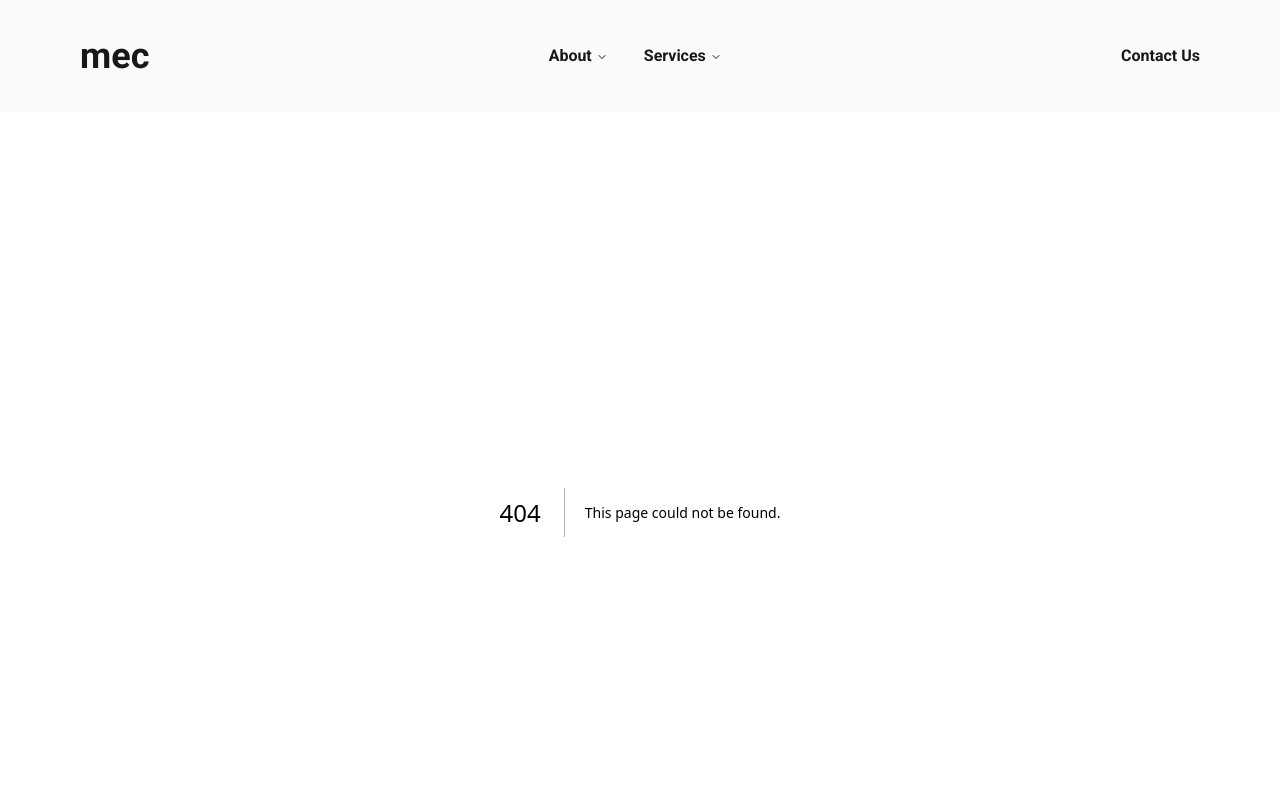
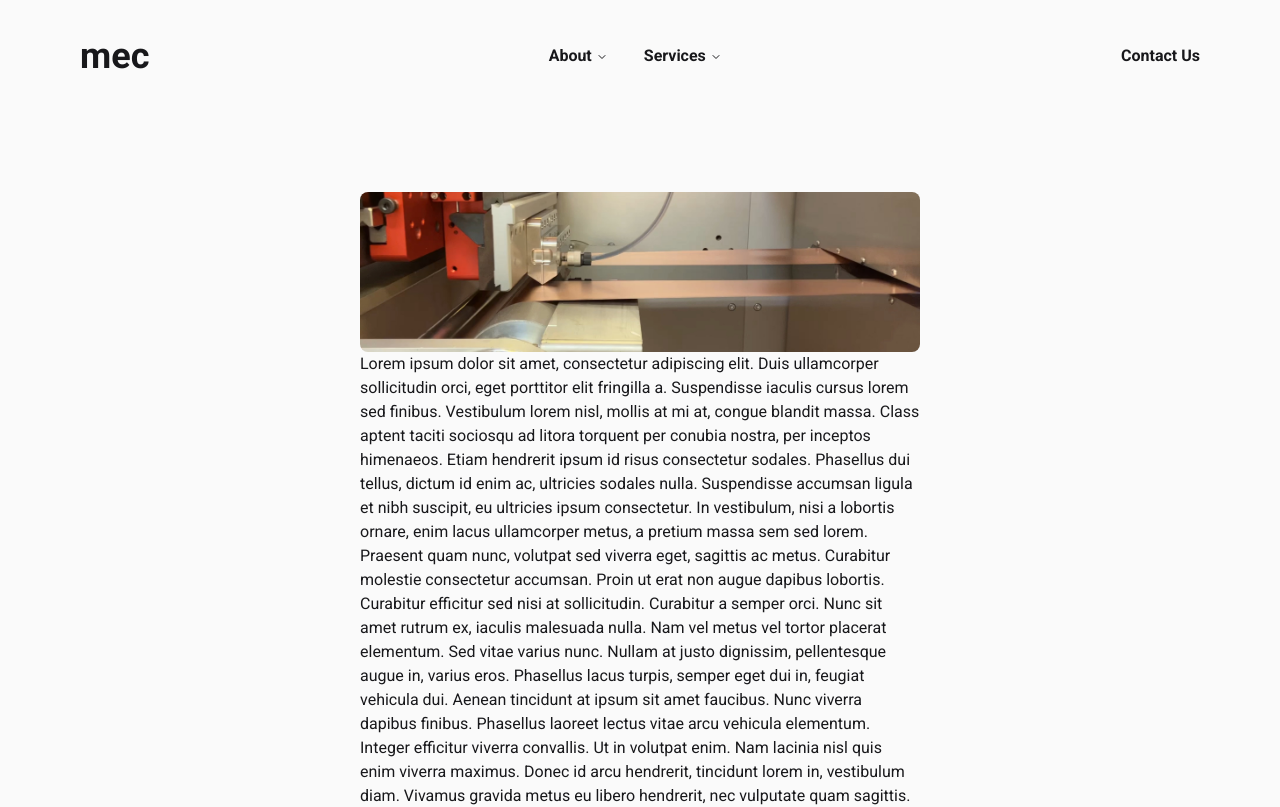
Before and after one commit to enhat/meclanding, a Next.js app: page /makerspace in a window 1280 px wide. Before the commit this address had no page. Shown: the top 807 px of the page. Built offline with nearby package versions, Linux system fonts and the light colour scheme.

Commit message:
fixed dumb mistake

```diff
--- /dev/null
+++ b/src/app/makerspace/page.tsx
@@ -0,0 +1,70 @@
+import Image from "next/image";
+
+export default function Makerspace() {
+  return (
+    <>
+      <section className="w-full h-full bg-primary-foreground">
+        <div className="h-screen w-full flex flex-col items-center p-20">
+          <div className="relative w-1/2 h-3/4 overflow-hidden rounded-lg">
+            <Image
+              src="/makerspace.png"
+              alt="makerspace image"
+              fill // makes the image absolutely‐positioned to fill the parent
+              className="object-cover object-center"
+              priority // optional: for critical images
+            />
+          </div>
+          <div className="relative w-1/2 h-3/4 text-primary">
+            Lorem ipsum dolor sit amet, consectetur adipiscing elit. Duis
+            ullamcorper sollicitudin orci, eget porttitor elit fringilla a.
+            Suspendisse iaculis cursus lorem sed finibus. Vestibulum lorem nisl,
+            mollis at mi at, congue blandit massa. Class aptent taciti sociosqu
+            ad litora torquent per conubia nostra, per inceptos himenaeos. Etiam
+            hendrerit ipsum id risus consectetur sodales. Phasellus dui tellus,
+            dictum id enim ac, ultricies sodales nulla. Suspendisse accumsan
+            ligula et nibh suscipit, eu ultricies ipsum consectetur. In
+            vestibulum, nisi a lobortis ornare, enim lacus ullamcorper metus, a
+            pretium massa sem sed lorem. Praesent quam nunc, volutpat sed
+            viverra eget, sagittis ac metus. Curabitur molestie consectetur
+            accumsan. Proin ut erat non augue dapibus lobortis. Curabitur
+            efficitur sed nisi at sollicitudin. Curabitur a semper orci. Nunc
+            sit amet rutrum ex, iaculis malesuada nulla. Nam vel metus vel
+            tortor placerat elementum. Sed vitae varius nunc. Nullam at justo
+            dignissim, pellentesque augue in, varius eros. Phasellus lacus
+            turpis, semper eget dui in, feugiat vehicula dui. Aenean tincidunt
+            at ipsum sit amet faucibus. Nunc viverra dapibus finibus. Phasellus
+            laoreet lectus vitae arcu vehicula elementum. Integer efficitur
+            viverra convallis. Ut in volutpat enim. Nam lacinia nisl quis enim
+            viverra maximus. Donec id arcu hendrerit, tincidunt lorem in,
+            vestibulum diam. Vivamus gravida metus eu libero hendrerit, nec
+            vulputate quam sagittis. Ut mattis, augue non semper sodales, ante
+            ligula efficitur odio, dictum tempus tellus nunc ac purus. Sed
+            elementum scelerisque arcu ac imperdiet. Maecenas vitae mauris
+            risus. Mauris pretium rhoncus odio, at varius nibh sodales non.
+            Phasellus porttitor ultrices metus, et semper purus cursus ac. Ut a
+            rutrum ex. Praesent in lectus metus. Praesent laoreet magna id
+            sapien molestie fermentum. Duis vitae finibus nisi. Vestibulum ante
+            ipsum primis in faucibus orci luctus et ultrices posuere cubilia
+            curae; Duis eget pellentesque diam, sed scelerisque nibh. Nullam a
+            pretium dolor, ut molestie eros. Ut sit amet lectus consectetur,
+            vestibulum nibh vel, faucibus neque. Vivamus accumsan ante felis,
+            non suscipit leo commodo faucibus. Aliquam sed sollicitudin tortor.
+            Sed vel sapien suscipit, sollicitudin erat quis, dapibus lacus. Nam
+            pharetra efficitur tellus et finibus. Pellentesque quis leo in magna
+            tincidunt venenatis quis ac risus. Nam vel nulla ac erat ultricies
+            malesuada. Suspendisse potenti. Sed malesuada, sem et tristique
+            efficitur, mi nunc efficitur justo, feugiat finibus lorem tellus
+            eget ligula. Quisque imperdiet hendrerit lacinia. Duis rutrum
+            consectetur ligula non mattis. In et sapien metus. Aliquam quis
+            massa elit. Mauris dignissim rhoncus interdum. Suspendisse ultricies
+            molestie interdum. Integer mollis lobortis vulputate. Pellentesque
+            eu lobortis sem. Sed a libero bibendum, dapibus dui eu, placerat
+            dolor. Etiam non euismod lectus, eget lobortis purus. Nunc dapibus,
+            purus congue vulputate scelerisque, justo nisl eleifend sapien, id
+            consequat leo quam in neque. Phasellus eget ultrices eros.
+          </div>
+        </div>
+      </section>
+    </>
+  );
+}
--- a/src/app/page.tsx
+++ b/src/app/page.tsx
@@ -11,6 +11,7 @@ import {
   Zap,
 } from "lucide-react";
 import TextReveal from "@/components/text-reveal";
+import Link from "next/link";
 
 export default function HomePage() {
   const containerRef = useRef<HTMLDivElement>(null);
@@ -205,8 +206,8 @@ export default function HomePage() {
       >
         <TextReveal
           textItems={textItems}
-          pixelsPerWord={5}
-          revealOffset={0}
+          pixelsPerWord={10}
+          revealOffset={200}
           className="text-2xl md:text-4xl lg:text-5xl leading-loose md:leading-relaxed"
         />
         <TextReveal
@@ -217,7 +218,7 @@ export default function HomePage() {
               mailto: "example@email.com",
             },
           ]}
-          revealOffset={250}
+          revealOffset={325}
           className="text-2xl md:text-4xl lg:text-5xl"
         />
       </section>
@@ -297,103 +298,86 @@ const HoverAnimatedButton = () => {
   );
 };
 
-function ProjectsGrid() {
+export function ProjectsGrid() {
+  const projects = [
+    {
+      key: "makerspace",
+      title: "Makerspace",
+      icon: Lightbulb,
+      description: "Explore the endless capabilities of our workshops.",
+      img: "/makerspace.png",
+      href: "/makerspace",
+    },
+    {
+      key: "wcet",
+      title: "Washington Clean Energy Testbeds",
+      icon: Zap,
+      description: "We collaborate with WCET to create better products.",
+      img: "/WCET.png",
+      href: "https://www.wcet.washington.edu/",
+    },
+    {
+      key: "consulting",
+      title: "Consulting",
+      icon: MessageSquareQuote,
+      description: "We can help you find the most effective solution for you.",
+      img: "/consulting.png",
+      href: "/consulting",
+    },
+    {
+      key: "other",
+      title: "Other Projects",
+      icon: BatteryCharging,
+      description: "Batteries, Solar, Fuel Cells, and more!",
+      img: "/other.png",
+      href: "https://www.coolamps.tech/about",
+    },
+  ];
+
   return (
     <div className="grid grid-cols-1 md:grid-cols-3 gap-4 auto-rows-fr">
-      {/* 1) Makerspace (spans 2 columns on md+) */}
-      <div className="group md:col-span-2 p-6 rounded-xl border bg-card text-card-foreground shadow-md hover:shadow-xl transition-all duration-300 hover:-translate-y-1">
-        <BentoImage src="/makerspace.png" />
+      {projects.map((project) => {
+        const spanClass =
+          project.key === "makerspace" || project.key === "other"
+            ? "md:col-span-2"
+            : "md:col-span-1";
+        const commonClasses = `${spanClass} group block p-6 rounded-xl border bg-card text-card-foreground shadow-md hover:shadow-xl transition-all duration-300 hover:-translate-y-1`;
+
+        // Determine wrapper component and props
+        const Wrapper = project.href.startsWith("http") ? "a" : Link;
+        const wrapperProps = project.href.startsWith("http")
+          ? {
+              href: project.href,
+              target: "_blank",
+              rel: "noopener noreferrer",
+              className: commonClasses,
+            }
+          : { href: project.href, className: commonClasses };
+
+        return (
+          <Wrapper key={project.key} {...wrapperProps}>
+            <div className="relative w-full h-40 rounded-lg overflow-hidden border border-primary-foreground-foreground bg-gradient-to-br from-neutral-200 dark:from-neutral-900 dark:to-neutral-800 to-neutral-100 group-hover:scale-101 transition-transform duration-300">
+              <Image
+                src={project.img}
+                alt={`${project.title} image`}
+                fill
+                className="object-cover transition-transform duration-300 group-hover:scale-110"
+              />
+            </div>
             <div className="mt-4">
               <div className="flex items-center gap-2 mb-2">
-            <Lightbulb className="h-4 w-4 text-neutral-500 group-hover:text-primary transition-colors duration-300" />
+                <project.icon className="h-4 w-4 text-neutral-500 group-hover:text-primary transition-colors duration-300" />
                 <h3 className="font-semibold group-hover:text-primary transition-colors duration-300">
-              Makerspace
+                  {project.title}
                 </h3>
               </div>
               <p className="text-sm text-muted-foreground">
-            Explore the endless capabilities of our workshops.
+                {project.description}
               </p>
             </div>
-      </div>
-
-      {/* 2) WCET (single column) */}
-      <div className="group p-6 rounded-xl border bg-card text-card-foreground shadow-md hover:shadow-xl transition-all duration-300 hover:-translate-y-1">
-        <BentoImage src="/WCET.png" />
-        <div className="mt-4">
-          <div className="flex items-center gap-2 mb-2">
-            <Zap className="h-4 w-4 text-neutral-500 group-hover:text-primary transition-colors duration-300" />
-            <h3 className="font-semibold group-hover:text-primary transition-colors duration-300">
-              Washington Clean Energy Testbeds
-            </h3>
-          </div>
-          <p className="text-sm text-muted-foreground">
-            We collaborate with WCET to create better products.
-          </p>
-        </div>
-      </div>
-
-      {/* 3) Consulting (single column) */}
-      <div className="group p-6 rounded-xl border bg-card text-card-foreground shadow-md hover:shadow-xl transition-all duration-300 hover:-translate-y-1">
-        <BentoImage src="/consulting.png" />
-        <div className="mt-4">
-          <div className="flex items-center gap-2 mb-2">
-            <MessageSquareQuote className="h-4 w-4 text-neutral-500 group-hover:text-primary transition-colors duration-300" />
-            <h3 className="font-semibold group-hover:text-primary transition-colors duration-300">
-              Consulting
-            </h3>
-          </div>
-          <p className="text-sm text-muted-foreground">
-            We can help you find the most effective solution for you.
-          </p>
-        </div>
-      </div>
-
-      {/* 4) Other Projects (spans 2 columns on md+) */}
-      <div className="group md:col-span-2 p-6 rounded-xl border bg-card text-card-foreground shadow-md hover:shadow-xl transition-all duration-300 hover:-translate-y-1">
-        <BentoImage src="/other.png" />
-        <div className="mt-4">
-          <div className="flex items-center gap-2 mb-2">
-            <BatteryCharging className="h-4 w-4 text-neutral-500 group-hover:text-primary transition-colors duration-300" />
-            <h3 className="font-semibold group-hover:text-primary transition-colors duration-300">
-              Other Projects
-            </h3>
-          </div>
-          <p className="text-sm text-muted-foreground">
-            Batteries, Solar, Fuel Cells, and more!
-          </p>
-        </div>
-      </div>
+          </Wrapper>
+        );
+      })}
     </div>
   );
 }
-
-const BentoImage = ({ src }: { src?: string }) => (
-  <div
-    className="
-      relative
-      w-full
-      h-40                     /* fixed height for all images */
-      rounded-lg
-      overflow-hidden
-      border
-      border-primary-foreground-foreground
-      bg-gradient-to-br
-        from-neutral-200
-        dark:from-neutral-900
-        dark:to-neutral-800
-        to-neutral-100
-      group-hover:scale-101
-      transition-transform
-      duration-300
-    "
-  >
-    {src && (
-      <Image
-        src={src}
-        alt="project image"
-        fill
-        className="object-cover transition-transform duration-300 group-hover:scale-110"
-      />
-    )}
-  </div>
-);
--- a/src/components/text-reveal.tsx
+++ b/src/components/text-reveal.tsx
@@ -215,7 +215,7 @@ const TextReveal: React.FC<TextRevealProps> = ({
     previouslyVisibleRef.current = currentlyVisible;
 
     setIconStates(updatedIconStates);
-  }, [visibleWordCount, processedText, iconStates]);
+  }, [visibleWordCount, processedText]);
 
   if (allWords.length === 0) {
     return <div className={cn('w-full', className)} ref={componentRef}></div>;
```
Lines whose indentation alone changed are shown as unchanged.
